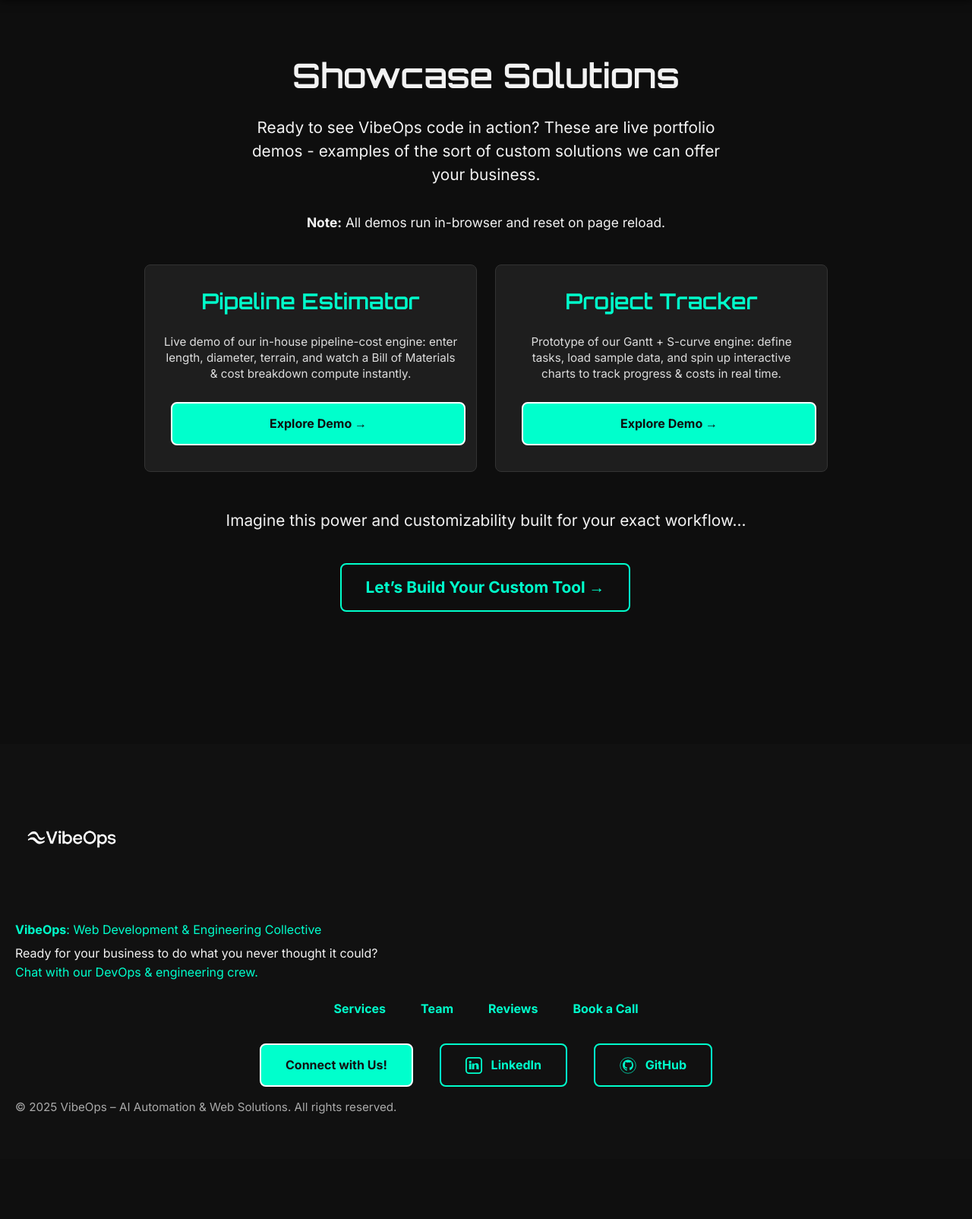
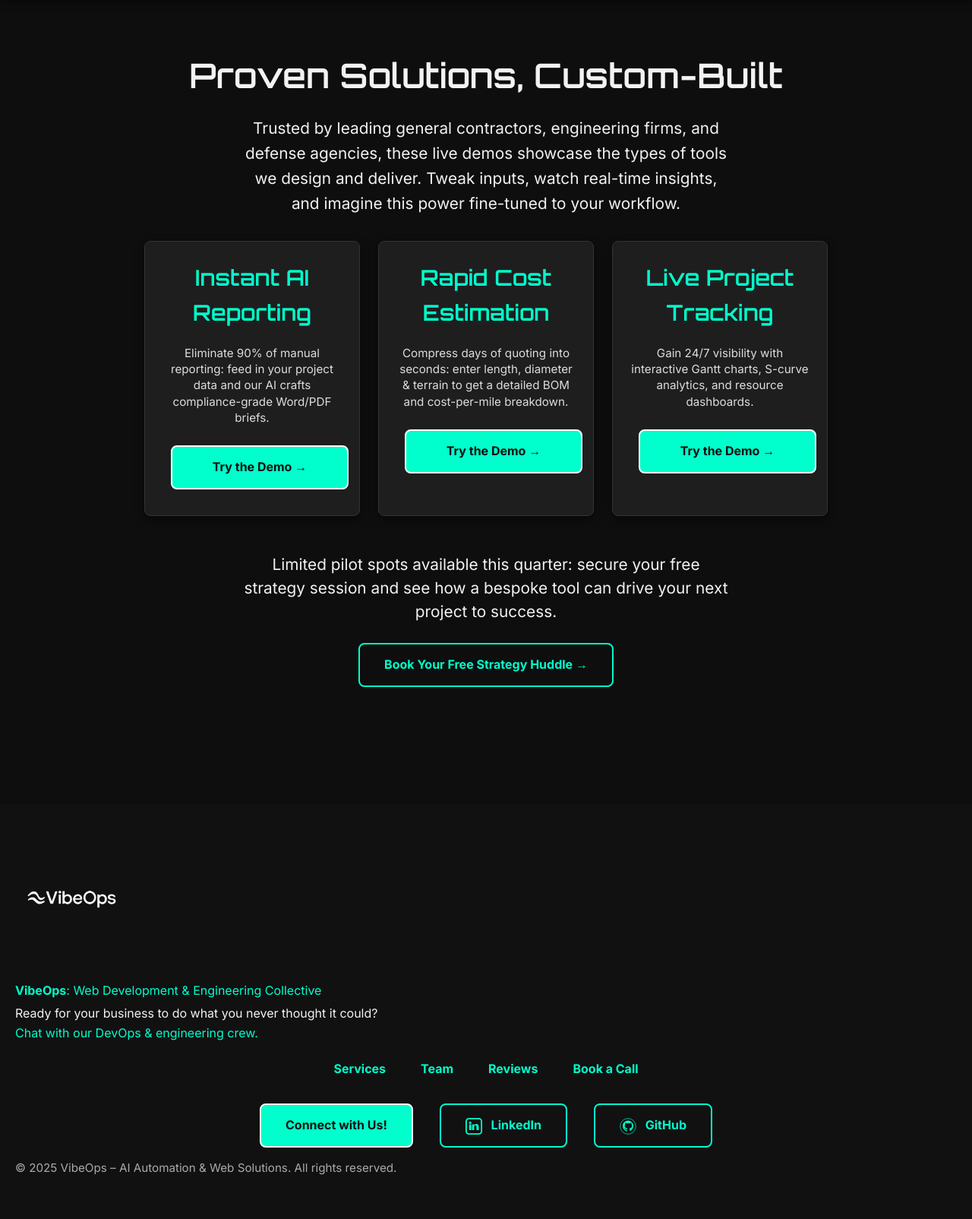
Before and after one commit to VibeOps-Git/vibeops-site-v2, a Flask app: page /app-demos in a window 1280 px wide. Shown: the part 150-1754 px from the top of the page at 76% size. Before the commit the page ends 1616 px from the top, so only its background shows below. Run offline with Flask 3, Linux system fonts and the light colour scheme; parts of the project's set-up code (start-up, migrations or seed data) failed here and were passed over.

Commit message:
Update app-demos.html

```diff
--- a/templates/app-demos.html
+++ b/templates/app-demos.html
@@ -1,37 +1,33 @@
 {% extends "base.html" %}
-{% block title %}Portfolio Demos – VibeOps{% endblock %}
+{% block title %}Custom Solutions Portfolio – VibeOps{% endblock %}
 
 {% block content %}
 <section
-  class="app-demos-page"
+  class="solutions-portfolio"
   data-aos="fade-in"
   data-aos-duration="1000"
   style="padding: 4rem 1rem;"
 >
-  <!-- Main Headline -->
+  <!-- Hero Section -->
   <h2
+    class="glitch"
+    data-text="Proven Solutions, Custom-Built"
     data-aos="fade-up"
     data-aos-delay="100"
-    class="glitch"
-    data-text="Showcase Solutions"
     style="text-align:center; margin-bottom:1rem;"
   >
-    Showcase Solutions
+    Proven Solutions, Custom-Built
   </h2>
-
-  <!-- Intro Copy -->
   <p
     data-aos="fade-up"
     data-aos-delay="200"
-    style="max-width:640px; margin:0 auto 2.5rem; text-align:center; line-height:1.5;"
+    style="max-width:640px; margin:0 auto 2rem; text-align:center; line-height:1.6;"
   >
-    Ready to see VibeOps code in action? These are live portfolio demos -
-    examples of the sort of custom solutions we can offer your business.
-    <br><br>
-    <small><strong>Note:</strong> All demos run in-browser and reset on page reload.</small>
+    Trusted by leading general contractors, engineering firms, and defense agencies, these live demos showcase the types of tools we design and deliver.
+    Tweak inputs, watch real-time insights, and imagine this power fine-tuned to your workflow.
   </p>
 
-  <!-- Demo Cards Grid -->
+  <!-- Demos Grid -->
   <div
     class="demo-grid"
     data-aos="fade-up"
@@ -44,72 +40,103 @@
       margin:0 auto;
     "
   >
-    <!-- Pipeline Estimator Demo -->
+    <!-- 1. Automated Reporting Engine -->
     <div
       class="demo-card"
-      style="background:#1e1e1e; border:1px solid #333; border-radius:8px; padding:1.5rem;"
       data-aos="fade-up"
       data-aos-delay="350"
+      style="background:#1e1e1e; border:1px solid #333; border-radius:8px; padding:1.5rem; box-shadow:0 4px 12px rgba(0,0,0,0.5); transition:transform .2s;"
+      onmouseover="this.style.transform='translateY(-5px)';"
+      onmouseout="this.style.transform='translateY(0)';"
     >
       <h3
         class="glitch"
-        data-text="Pipeline Estimator"
+        data-text="Instant AI Reporting"
         style="margin-bottom:.5rem; color:#00ffcc;"
       >
-        Pipeline Estimator
+        Instant AI Reporting
       </h3>
-      <p style="font-size:.95rem; line-height:1.4; margin-bottom:1rem; color:#ddd;">
-        Live demo of our in-house pipeline-cost engine: enter length, diameter, terrain,
-        and watch a Bill of Materials & cost breakdown compute instantly.
+      <p style="color:#ddd; font-size:.95rem; line-height:1.4; margin-bottom:1rem;">
+        Eliminate 90% of manual reporting: feed in your project data and our AI crafts compliance-grade Word/PDF briefs.
+      </p>
+      <a
+        href="/ai-report-generator"
+        class="btn primary"
+        style="width:100%; text-align:center;"
+      >
+        Try the Demo →
+      </a>
+    </div>
+
+    <!-- 2. Pipeline Cost Estimator -->
+    <div
+      class="demo-card"
+      data-aos="fade-up"
+      data-aos-delay="400"
+      style="background:#1e1e1e; border:1px solid #333; border-radius:8px; padding:1.5rem; box-shadow:0 4px 12px rgba(0,0,0,0.5); transition:transform .2s;"
+      onmouseover="this.style.transform='translateY(-5px)';"
+      onmouseout="this.style.transform='translateY(0)';"
+    >
+      <h3
+        class="glitch"
+        data-text="Rapid Cost Estimation"
+        style="margin-bottom:.5rem; color:#00ffcc;"
+      >
+        Rapid Cost Estimation
+      </h3>
+      <p style="color:#ddd; font-size:.95rem; line-height:1.4; margin-bottom:1rem;">
+        Compress days of quoting into seconds: enter length, diameter & terrain to get a detailed BOM and cost-per-mile breakdown.
       </p>
       <a
         href="/pipeline-estimator"
         class="btn primary"
         style="width:100%; text-align:center;"
       >
-        Explore Demo →
+        Try the Demo →
       </a>
     </div>
 
-    <!-- Construction Tracker Demo -->
+    <!-- 3. Project Tracker -->
     <div
       class="demo-card"
-      style="background:#1e1e1e; border:1px solid #333; border-radius:8px; padding:1.5rem;"
       data-aos="fade-up"
-      data-aos-delay="400"
+      data-aos-delay="450"
+      style="background:#1e1e1e; border:1px solid #333; border-radius:8px; padding:1.5rem; box-shadow:0 4px 12px rgba(0,0,0,0.5); transition:transform .2s;"
+      onmouseover="this.style.transform='translateY(-5px)';"
+      onmouseout="this.style.transform='translateY(0)';"
     >
       <h3
         class="glitch"
-        data-text="Construction Tracker"
+        data-text="Live Project Tracking"
         style="margin-bottom:.5rem; color:#00ffcc;"
       >
-        Project Tracker
+        Live Project Tracking
       </h3>
-      <p style="font-size:.95rem; line-height:1.4; margin-bottom:1rem; color:#ddd;">
-        Prototype of our Gantt + S-curve engine: define tasks, load sample data,
-        and spin up interactive charts to track progress & costs in real time.
+      <p style="color:#ddd; font-size:.95rem; line-height:1.4; margin-bottom:1rem;">
+        Gain 24/7 visibility with interactive Gantt charts, S-curve analytics, and resource dashboards.
       </p>
       <a
         href="/construction-tracker"
         class="btn primary"
         style="width:100%; text-align:center;"
       >
-        Explore Demo →
+        Try the Demo →
       </a>
     </div>
   </div>
 
-  <!-- Footer CTA -->
-  <p
+  <!-- Final CTA -->
+  <div
     data-aos="fade-up"
-    data-aos-delay="450"
-    style="text-align:center; margin-top:3rem; line-height:1.5;"
+    data-aos-delay="500"
+    style="text-align:center; margin-top:3rem;"
   >
-    Imagine this power and customizability built for your exact workflow...
-    <br><br>
-    <a href="/booking" class="btn secondary" style="margin-left:.5rem;">
-      Let’s Build Your Custom Tool →
+    <p style="max-width:640px; margin:0 auto 1rem; line-height:1.5;">
+      Limited pilot spots available this quarter: secure your free strategy session and see how a bespoke tool can drive your next project to success.
+    </p>
+    <a href="/booking" class="btn secondary">
+      Book Your Free Strategy Huddle →
     </a>
-  </p>
+  </div>
 </section>
 {% endblock %}
```
